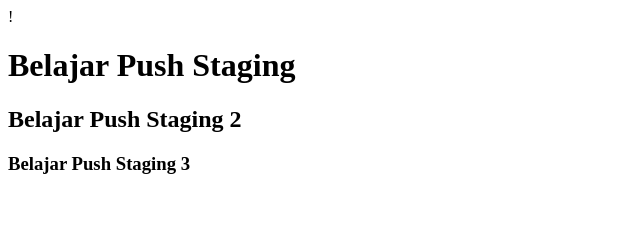
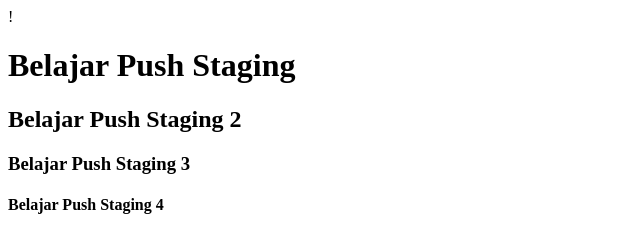
Before and after one commit to bonebreaker1946/belajar-niomic, a plain HTML site: page header.html in a window 1280 px wide. Shown: the whole page, without its empty margins (0-640 px from the left). Drawn offline with Linux system fonts and the light colour scheme.

Commit message:
Add Element H4

```diff
--- a/header.html
+++ b/header.html
@@ -8,5 +8,6 @@
     <h1>Belajar Push Staging </h1>
     <h2>Belajar Push Staging 2</h2>
     <h3>Belajar Push Staging 3</h3>
+    <h4>Belajar Push Staging 4</h3>
   </body>
 </html>
```
